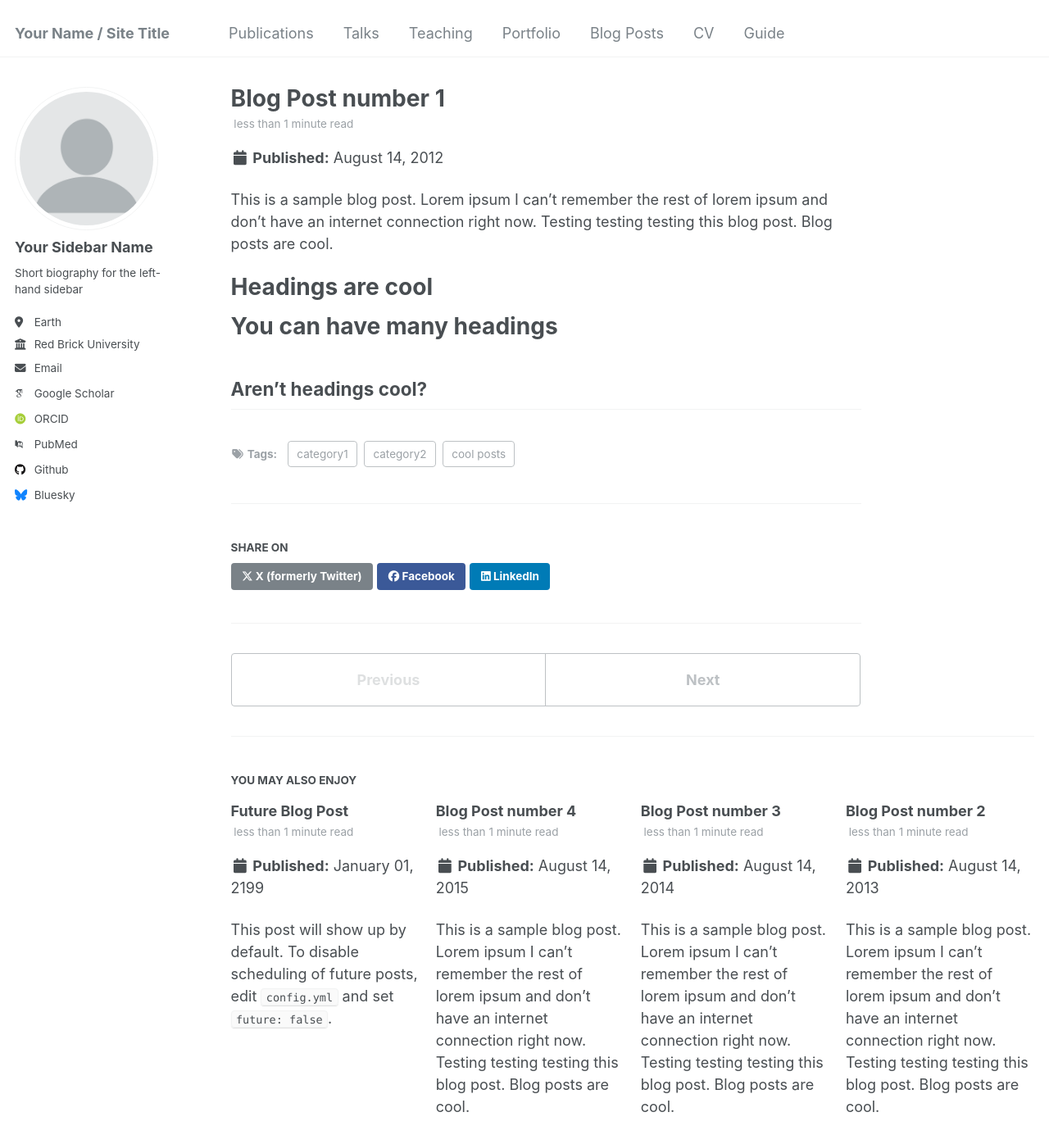
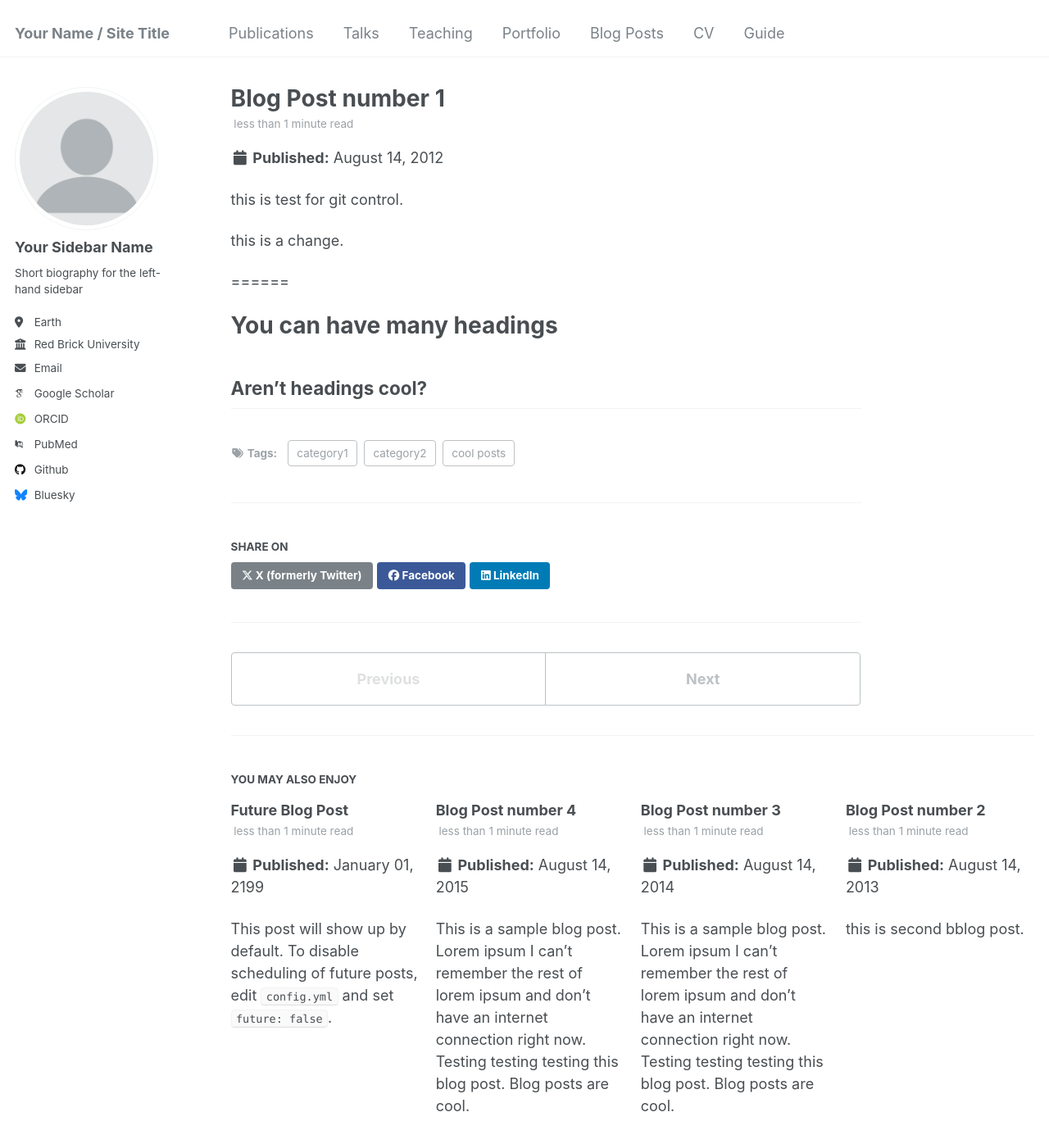
Before and after one commit to minervazz/minervazz.github.io, a Jekyll site: the page built from _posts/2012-08-14-blog-post-1.md, in a window 1280 px wide and 1400 px high. Shown: the top 1396 px of the window at 82% size. Built offline with Jekyll 4.4.1, drawn with Linux system fonts in a browser that asks for light colours; some web fonts are replaced; a file with an impossible date is left out.

Commit message:
for consistency

```diff
--- a/_posts/2012-08-14-blog-post-1.md
+++ b/_posts/2012-08-14-blog-post-1.md
@@ -8,9 +8,10 @@ tags:
   - category2
 ---
 
-This is a sample blog post. Lorem ipsum I can't remember the rest of lorem ipsum and don't have an internet connection right now. Testing testing testing this blog post. Blog posts are cool.
+this is test for git control.
 
-Headings are cool
+this is a change.
+
 ======
 
 You can have many headings
--- a/_posts/2013-08-14-blog-post-2.md
+++ b/_posts/2013-08-14-blog-post-2.md
@@ -8,9 +8,9 @@ tags:
   - category2
 ---
 
-This is a sample blog post. Lorem ipsum I can't remember the rest of lorem ipsum and don't have an internet connection right now. Testing testing testing this blog post. Blog posts are cool.
 
-Headings are cool
+this is second bblog post.
+
 ======
 
 You can have many headings
```
Also changed, not shown: _teaching/2024fall-Graph Theory.md (deleted, +0 -20 lines), _teaching/teaching1.md (added, +20 -0 lines), _teaching/teaching2.md (renamed from _teaching/2015-spring-teaching-2.md).
